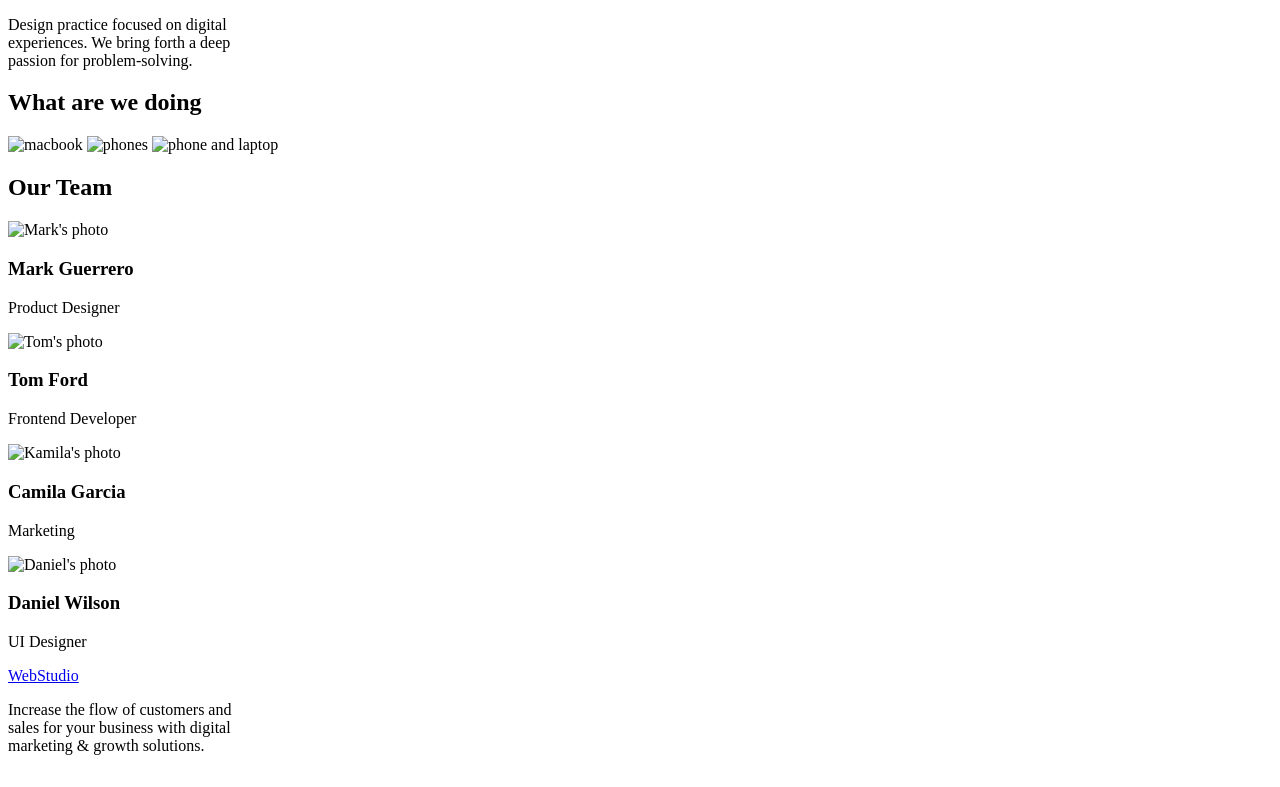
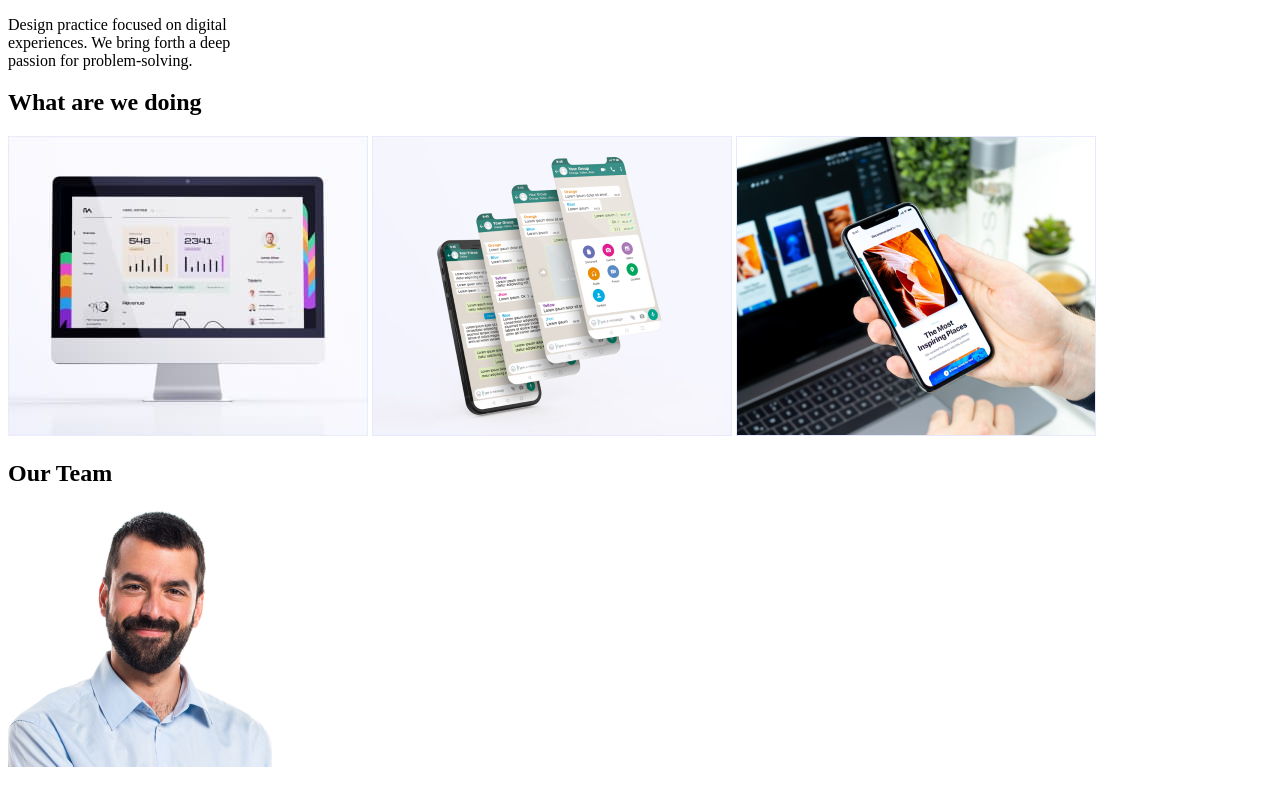
Before and after one commit to Qerilod/-goit-markup-hw-01, a plain HTML site: page index.html in a window 1280 px wide. Shown: the part 620-1407 px from the top of the page. Drawn offline with Linux system fonts and the light colour scheme; the site is published under a folder, as on GitHub Pages, so addresses that start at the root find nothing.

Commit message:
photo display edits

```diff
--- a/index.html
+++ b/index.html
@@ -82,10 +82,10 @@
         <h2>What are we doing</h2>
         <!-- images-gadgets -->
         <a>
-          <img src="/images/mac.jpg" alt="macbook" width="360" height="300" />
-          <img src="/images/phone.jpg" alt="phones" width="360" height="300" />
+          <img src="./images/mac.jpg" alt="macbook" width="360" height="300" />
+          <img src="./images/phone.jpg" alt="phones" width="360" height="300" />
           <img
-            src="/images/phoneandpk.jpg"
+            src="./images/phoneandpk.jpg"
             alt="phone and laptop"
             width="360"
             height="300"
@@ -97,7 +97,7 @@
 
         <a>
           <img
-            src="/images/photomark.jpg"
+            src="./images/photomark.jpg"
             alt="Mark's photo"
             width="264"
             height="260"
@@ -105,7 +105,7 @@
           <h3>Mark Guerrero</h3>
           <p>Product Designer</p>
           <img
-            src="/images/phototom.jpg"
+            src="./images/phototom.jpg"
             alt="Tom's photo"
             width="264"
             height="260"
@@ -113,7 +113,7 @@
           <h3>Tom Ford</h3>
           <p>Frontend Developer</p>
           <img
-            src="/images/photocamila.jpg"
+            src="./images/photocamila.jpg"
             alt="Kamila's photo"
             width="264"
             height="260"
@@ -121,7 +121,7 @@
           <h3>Camila Garcia</h3>
           <p>Marketing</p>
           <img
-            src="/images/photodaniel.jpg"
+            src="./images/photodaniel.jpg"
             alt="Daniel's photo"
             width="264"
             height="260"
```
